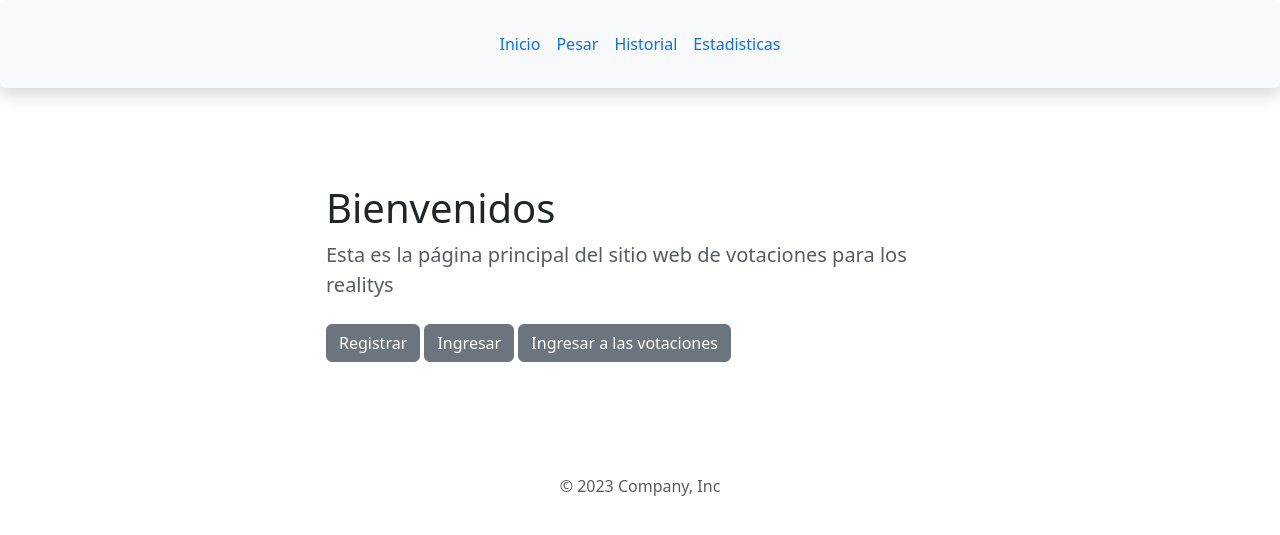
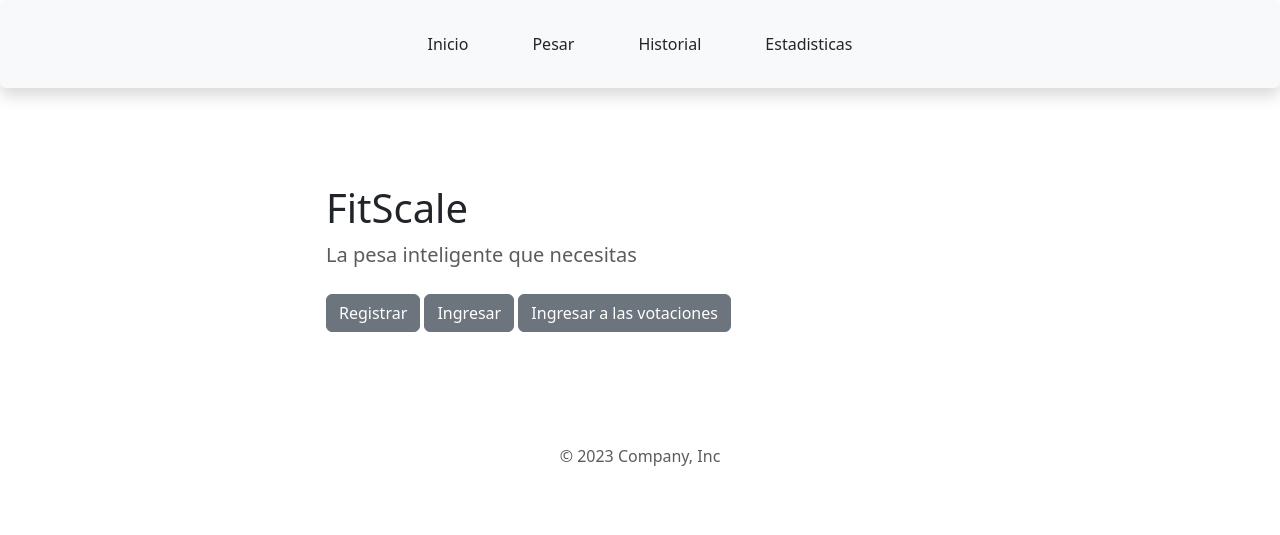
Before and after one commit to mortalo10/FitScale1.0, a Node server app: page / in a window 1280 px wide. Shown: the top 535 px of the page. Run offline with Node 20, Linux system fonts and the light colour scheme; some libraries are stand-ins or nearby versions.

Commit message:
cambie un poco la barrita de arriba

```diff
--- a/views/layouts/index.hbs
+++ b/views/layouts/index.hbs
@@ -9,8 +9,8 @@
     {{> barrita_de_arriba}}
     <div class="row py-lg-5">
         <div class="col-lg-6 col-md-8 mx-auto">
-            <h1 class="fw-light">Bienvenidos</h1>
-            <p class="lead text-body-secondary">Esta es la página principal del sitio web de votaciones para los realitys</p>
+            <h1 class="fw-light">FitScale</h1>
+            <p class="lead text-body-secondary">La pesa inteligente que necesitas</p>
             <p>
                 <a href="/registro" class="btn btn-secondary my-2">Registrar</a>
                 <a href="/ingreso1" class="btn btn-secondary my-2">Ingresar</a>
--- a/views/partials/barrita_de_arriba.hbs
+++ b/views/partials/barrita_de_arriba.hbs
@@ -2,10 +2,10 @@
         <div class="container">
           <header class="d-flex flex-wrap align-items-center justify-content-center py-2  navbar-brand">
             <ul class="nav col-12 col-md-auto mb-2 justify-content-center mb-md-0">
-              <li><a href="/" class="nav-link px-2 ">Inicio</a></li>
-              <li><a href="/pesar" class="nav-link px-2">Pesar</a></li>
-              <li><a href="/historial" class="nav-link px-2">Historial</a></li>
-              <li><a href="/estadisticas" class="nav-link px-2">Estadisticas</a></li>
+              <li><a href="/" class="nav-link mx-3 px-10 text-dark">Inicio</a></li>
+              <li><a href="/pesar" class="nav-link mx-3 px-10 text-dark">Pesar</a></li>
+              <li><a href="/historial" class="nav-link mx-3 px-10 text-dark">Historial</a></li>
+              <li><a href="/estadisticas" class="nav-link mx-3 px-10 text-dark">Estadisticas</a></li>
             </ul>
           </header>
       </div>
```
Also changed, not shown: views/layouts/registro.hbs (line endings or trailing spaces).
